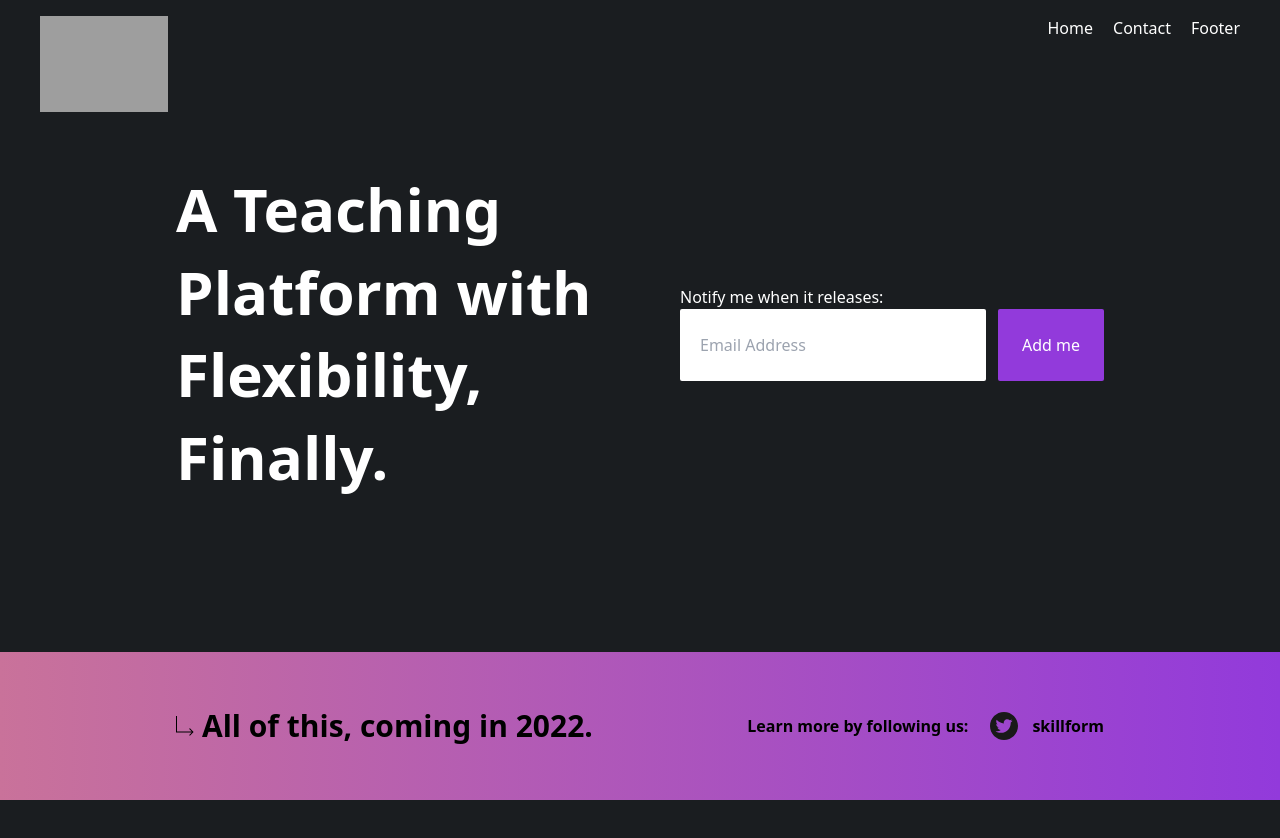
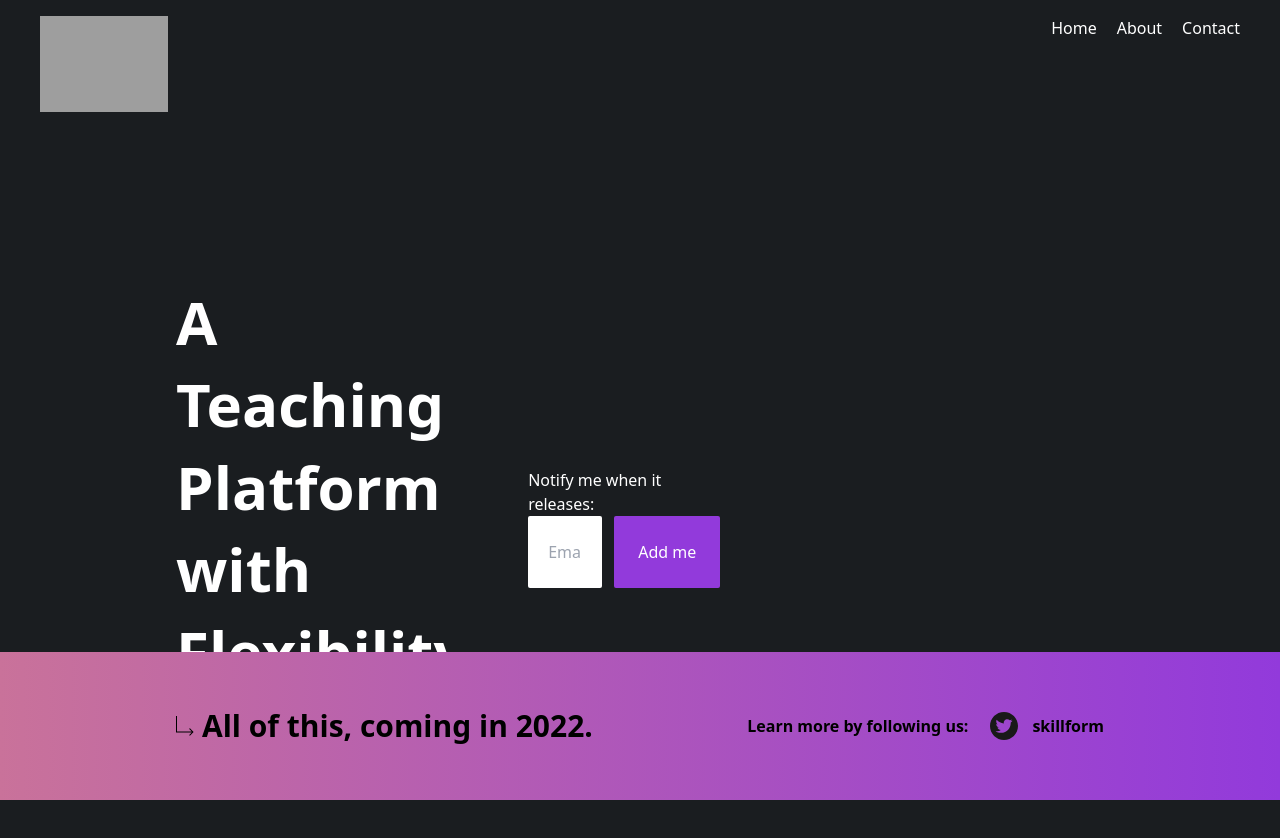
Before and after one commit to lesliekodjoe/gsap-anim, a React (Vite) app: page /contact in a window 1280 px wide. Shown: the top 838 px of the page. Before the commit the page ends 800 px from the top, so only its background shows below. Built offline with nearby package versions, Linux system fonts and the light colour scheme; grey boxes are pictures that could not be loaded.

Commit message:
gsap scroll gallery animation

```diff
--- a/src/App.tsx
+++ b/src/App.tsx
@@ -2,7 +2,8 @@ import { BrowserRouter as Router, Routes, Route } from "react-router-dom";
 import Navbar from "./components/Navbar";
 import Home from "./pages/Home";
 import Contact from "./pages/Contact";
-import Footer from "./pages/Footer";
+import Footer from "./components/Footer";
+import About from "./pages/About";
 
 function App() {
   return (
@@ -11,6 +12,7 @@ function App() {
       <Routes>
         <Route path="/" element={<Home />} />
         <Route path="/contact" element={<Contact />} />
+        <Route path="/about" element={<About />} />
       </Routes>
       <Footer/>
     </Router>
--- a/src/components/Navbar.tsx
+++ b/src/components/Navbar.tsx
@@ -17,11 +17,11 @@ const Navbar = () => {
         <Link to="/" className="hover:underline">
           Home
         </Link>
+        <Link to="/About" className="hover:underline">
+          About
+        </Link>
         <Link to="/Contact" className="hover:underline">
           Contact
-        </Link>
-        <Link to="/Footer" className="hover:underline">
-          Footer
         </Link>
       </div>
     </nav>
--- a/src/index.css
+++ b/src/index.css
@@ -23,3 +23,10 @@ body:hover .container{
   clip-path: polygon(0 0, 100% 0, 100% 100%, 0% 100%);
   transition: clip-path 0.5s;
 }
+
+section {
+    display: grid;
+    grid-template-columns: repeat(3, 1fr);
+    height: 100vh;
+    margin: 0 auto;
+}
--- /dev/null
+++ b/src/pages/About.tsx
@@ -0,0 +1,27 @@
+import React from 'react'
+
+const About = () => {
+  return (
+    <section className="px-10 py-10">
+      <section>
+        <div className="line"></div>
+        <div className="line"></div>
+        <div className="line"></div>
+      </section>
+
+      <section>
+        <div className="img"></div>
+        <div className="img"></div>
+        <div className="img"></div>
+        <div className="img"></div>
+        <div className="img"></div>
+        <div className="img"></div>
+        <div className="img"></div>
+        <div className="img"></div>
+        <div className="img"></div>
+      </section>
+    </section>
+  );
+}
+
+export default About
```
Also changed, not shown: src/components/Footer.tsx (renamed from src/pages/Footer.tsx).
